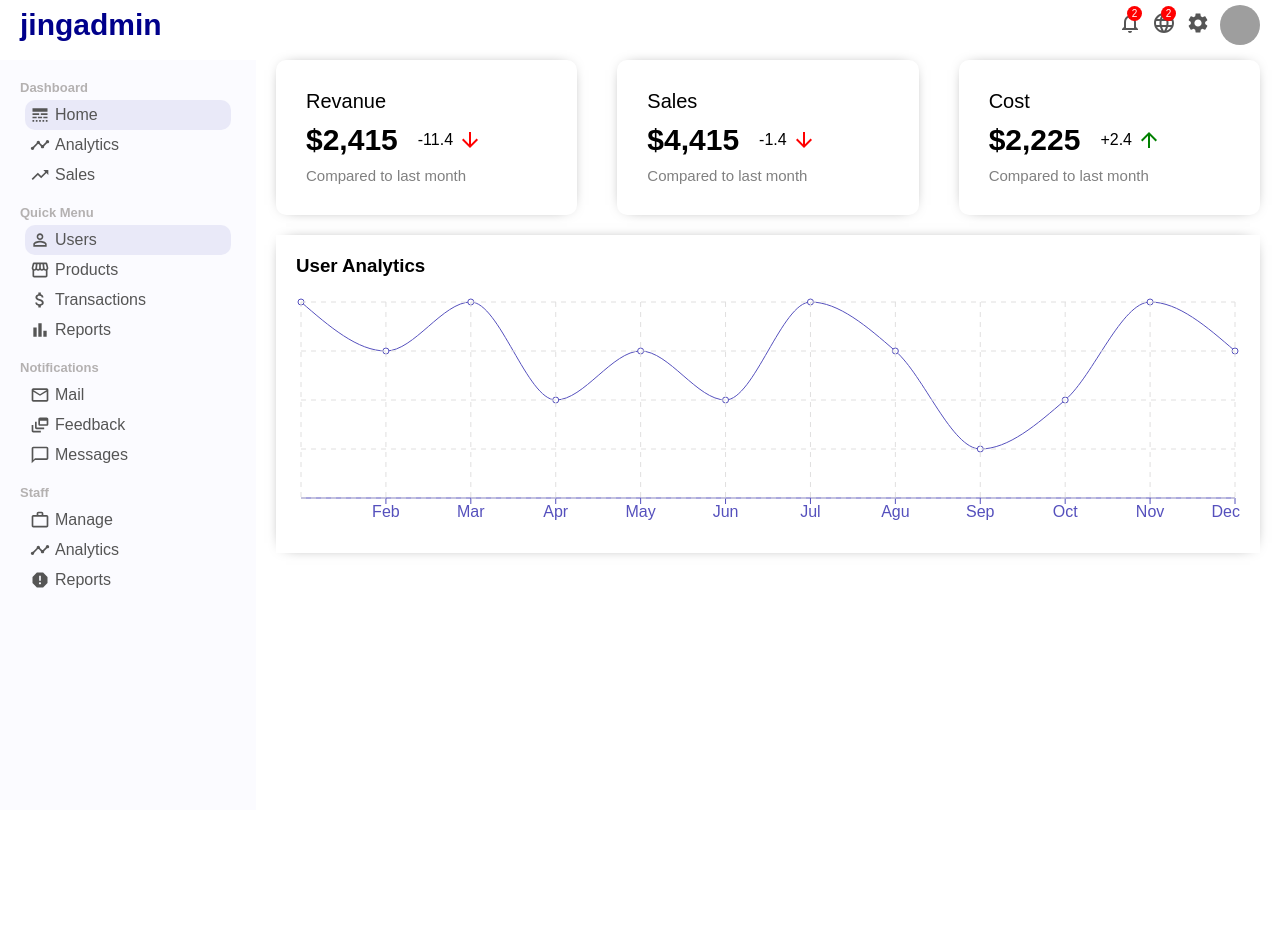
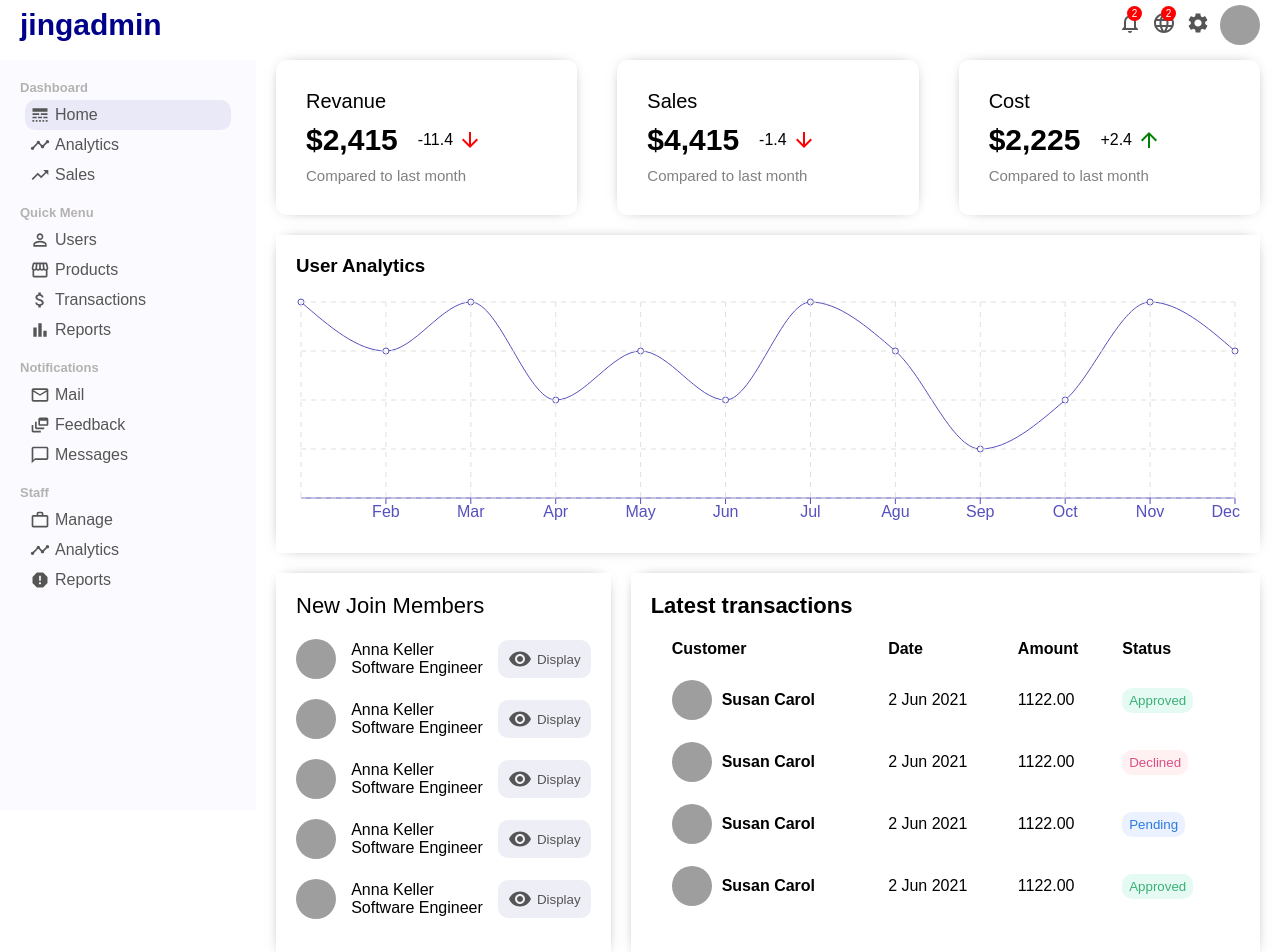
Before and after one commit to Jing0717/youtube-admin, a React (Create React App) app: page / in a window 1280 px wide. Shown: the top 952 px of the page. Before the commit the page ends 810 px from the top, so only its background shows below. Built offline with nearby package versions, Linux system fonts and the light colour scheme; grey boxes are pictures that could not be loaded; the HTML template or start-up script is replaced by a standard one.

Commit message:
create Small & Large Widgets

```diff
--- a/src/components/sidebar/Sidebar.jsx
+++ b/src/components/sidebar/Sidebar.jsx
@@ -38,7 +38,7 @@
                 <div className="sidebarMenu">
                     <h3 className="sidebarTitle">Quick Menu</h3>
                     <ul className="sidebarList">
-                        <li className="sidebarListItem active">
+                        <li className="sidebarListItem">
                             <PermIdentity className="sidebarIcon" />
                             Users
                         </li>
--- /dev/null
+++ b/src/components/widgetLg/WidgetLg.jsx
@@ -0,0 +1,57 @@
+import "./widgetLg.css";
+
+export default function WidgetLg() {
+
+    const Button = ({ type }) => {
+        return <button className={"widgetLgButton " + type}>{type}</button>
+    }
+    return (
+        <div className="widgetLg">
+            <h3 className="widgetLgTitle">Latest transactions</h3>
+            <table className="widgetLgTable">
+                <tr className="widgetLgTr">
+                    <th className="widgetLgTh">Customer</th>
+                    <th className="widgetLgTh">Date</th>
+                    <th className="widgetLgTh">Amount</th>
+                    <th className="widgetLgTh">Status</th>
+                </tr>
+                <tr className="widgetLgTr">
+                    <td className="widgetLgUser">
+                        <img src="https://i.pravatar.cc/400" alt="" className="widgetLgImg" />
+                        <span className="widgetLgName">Susan Carol</span>
+                    </td>
+                    <td className="widgetLgDate">2 Jun 2021</td>
+                    <td className="widgetLgAmount">1122.00</td>
+                    <td className="widgetLgStatus"><Button type="Approved" /></td>
+                </tr>
+                <tr className="widgetLgTr">
+                    <td className="widgetLgUser">
+                        <img src="https://i.pravatar.cc/400" alt="" className="widgetLgImg" />
+                        <span className="widgetLgName">Susan Carol</span>
+                    </td>
+                    <td className="widgetLgDate">2 Jun 2021</td>
+                    <td className="widgetLgAmount">1122.00</td>
+                    <td className="widgetLgStatus"><Button type="Declined" /></td>
+                </tr>
+                <tr className="widgetLgTr">
+                    <td className="widgetLgUser">
+                        <img src="https://i.pravatar.cc/400" alt="" className="widgetLgImg" />
+                        <span className="widgetLgName">Susan Carol</span>
+                    </td>
+                    <td className="widgetLgDate">2 Jun 2021</td>
+                    <td className="widgetLgAmount">1122.00</td>
+                    <td className="widgetLgStatus"><Button type="Pending" /></td>
+                </tr>
+                <tr className="widgetLgTr">
+                    <td className="widgetLgUser">
+                        <img src="https://i.pravatar.cc/400" alt="" className="widgetLgImg" />
+                        <span className="widgetLgName">Susan Carol</span>
+                    </td>
+                    <td className="widgetLgDate">2 Jun 2021</td>
+                    <td className="widgetLgAmount">1122.00</td>
+                    <td className="widgetLgStatus"><Button type="Approved" /></td>
+                </tr>
+            </table>
+        </div>
+    )
+}
--- /dev/null
+++ b/src/components/widgetLg/widgetLg.css
@@ -0,0 +1,61 @@
+.widgetLg {
+    flex: 2;
+    box-shadow: 0px 0px 15px -10px rgba(0, 0, 0, 1);
+    -webkit-box-shadow: 0px 0px 15px -10px rgba(0, 0, 0, 1);
+    -moz-box-shadow: 0px 0px 11px 0px rgba(0, 0, 0, 1);
+    padding: 20px;
+}
+
+.widgetLgTitle {
+    font-size: 22px;
+    font-weight: 600;
+}
+
+.widgetLgTable {
+    width: 100%;
+    border-spacing: 20px;
+}
+
+.widgetLgTh {
+    text-align: left;
+}
+
+.widgetLgUser {
+    display: flex;
+    align-items: center;
+    font-weight: 600;
+}
+
+.widgetLgImg {
+    width: 40px;
+    height: 40px;
+    border-radius: 50%;
+    object-fit: cover;
+    margin-right: 10px;
+}
+
+.widgetLgDate,
+.widgetLgAmount {
+    font-weight: 300;
+}
+
+.widgetLgButton {
+    padding: 5px 7px;
+    border: none;
+    border-radius: 10px;
+}
+
+.widgetLgButton.Approved {
+    background-color: #e5faf2;
+    color: #3bb077;
+}
+
+.widgetLgButton.Declined {
+    background-color: #fff0f1;
+    color: #d95087;
+}
+
+.widgetLgButton.Pending {
+    background-color: #ebf1fe;
+    color: #2a7ade;
+}
--- /dev/null
+++ b/src/components/widgetSm/WidgetSm.jsx
@@ -0,0 +1,72 @@
+import "./widgetSm.css";
+import { Visibility } from "@material-ui/icons"
+
+export default function WidgetSm() {
+    return (
+        <div className="widgetSm">
+            <span className="widgetSmTitle">New Join Members</span>
+            <ul className="widgetSmList">
+                <li className="widgetSmListItem">
+                    <img src="https://i.pravatar.cc/300" alt="widgetSm"
+                        className="widgetSmImg" />
+                    <div className="widgetSmUser">
+                        <span className="widgetSmUsername">Anna Keller</span>
+                        <span className="widgetSmUserTitle">Software Engineer</span>
+                    </div>
+                    <button className="widgetSmButton">
+                        <Visibility className="widgerSmIcon" />
+                        Display
+                    </button>
+                </li>
+                <li className="widgetSmListItem">
+                    <img src="https://i.pravatar.cc/300" alt="widgetSm"
+                        className="widgetSmImg" />
+                    <div className="widgetSmUser">
+                        <span className="widgetSmUsername">Anna Keller</span>
+                        <span className="widgetSmUserTitle">Software Engineer</span>
+                    </div>
+                    <button className="widgetSmButton">
+                        <Visibility className="widgerSmIcon" />
+                        Display
+                    </button>
+                </li>
+                <li className="widgetSmListItem">
+                    <img src="https://i.pravatar.cc/300" alt="widgetSm"
+                        className="widgetSmImg" />
+                    <div className="widgetSmUser">
+                        <span className="widgetSmUsername">Anna Keller</span>
+                        <span className="widgetSmUserTitle">Software Engineer</span>
+                    </div>
+                    <button className="widgetSmButton">
+                        <Visibility className="widgerSmIcon" />
+                        Display
+                    </button>
+                </li>
+                <li className="widgetSmListItem">
+                    <img src="https://i.pravatar.cc/300" alt="widgetSm"
+                        className="widgetSmImg" />
+                    <div className="widgetSmUser">
+                        <span className="widgetSmUsername">Anna Keller</span>
+                        <span className="widgetSmUserTitle">Software Engineer</span>
+                    </div>
+                    <button className="widgetSmButton">
+                        <Visibility className="widgerSmIcon" />
+                        Display
+                    </button>
+                </li>
+                <li className="widgetSmListItem">
+                    <img src="https://i.pravatar.cc/300" alt="widgetSm"
+                        className="widgetSmImg" />
+                    <div className="widgetSmUser">
+                        <span className="widgetSmUsername">Anna Keller</span>
+                        <span className="widgetSmUserTitle">Software Engineer</span>
+                    </div>
+                    <button className="widgetSmButton">
+                        <Visibility className="widgerSmIcon" />
+                        Display
+                    </button>
+                </li>
+            </ul>
+        </div>
+    )
+}
--- /dev/null
+++ b/src/components/widgetSm/widgetSm.css
@@ -0,0 +1,62 @@
+.widgetSm {
+    flex: 1;
+    box-shadow: 0px 0px 15px -10px rgba(0, 0, 0, 1);
+    -webkit-box-shadow: 0px 0px 15px -10px rgba(0, 0, 0, 1);
+    -moz-box-shadow: 0px 0px 11px 0px rgba(0, 0, 0, 1);
+    padding: 20px;
+    margin-right: 20px;
+}
+
+.widgetSmTitle {
+    font-size: 22px;
+    font-weight: 500;
+}
+
+.widgetSmImg {
+    width: 40px;
+    height: 40px;
+    border-radius: 50%;
+    object-fit: cover;
+}
+
+.widgetSmList {
+    margin: 0;
+    padding: 0;
+    list-style: none;
+}
+
+.widgetSmListItem {
+    display: flex;
+    align-items: center;
+    justify-content: space-between;
+    margin: 20px 0;
+}
+
+.widgetSmUser {
+    display: flex;
+    flex-direction: column;
+}
+
+.widgetSmUsername {
+    font-weight: 500;
+}
+
+.widgetSmUserTitle {
+    font-weight: 300;
+}
+
+.widgetSmButton {
+    display: flex;
+    align-items: center;
+    border: none;
+    border-radius: 10px;
+    padding: 7px 10px;
+    background-color: #eeeef7;
+    color: #555;
+    cursor: pointer;
+}
+
+.widgerSmIcon {
+    font-size: 16px;
+    margin-right: 5px;
+}
--- a/src/pages/home/Home.jsx
+++ b/src/pages/home/Home.jsx
@@ -2,12 +2,18 @@
 import FeaturedInfo from "../../components/featuredInfo/FeaturedInfo";
 import "./home.css";
 import { userData } from "../../dummyData";
+import WidgetSm from "../../components/widgetSm/WidgetSm";
+import WidgetLg from "../../components/widgetLg/WidgetLg";
 
 export default function Home() {
     return (
         <div className="home">
             <FeaturedInfo />
             <Chart data={userData} title="User Analytics" dataKey="Active User" grid />
+            <div className="homeWidgets">
+                <WidgetSm />
+                <WidgetLg />
+            </div>
         </div>
     )
 }
--- a/src/pages/home/home.css
+++ b/src/pages/home/home.css
@@ -1,3 +1,8 @@
 .home {
     flex: 4;
 }
+
+.homeWidgets{
+    display: flex;
+    margin: 20px;
+}
```
